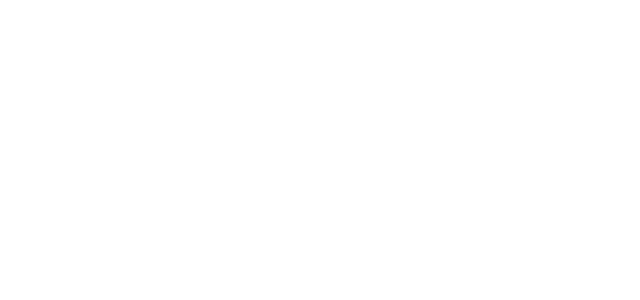
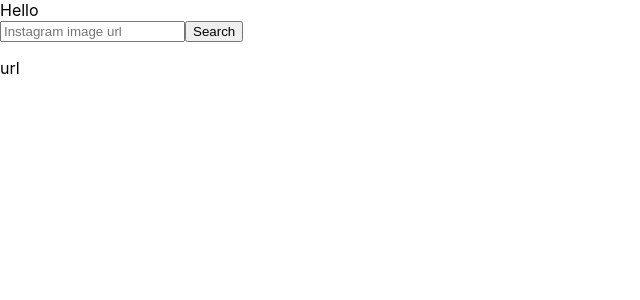
Before and after one commit to LucasGuerraCavalcante/instagram-image-downloader, a React (Create React App) app in the folder frontend/: page / in a window 1280 px wide. Shown: the top 300 px of the page, without its empty margins (0-640 px from the left). Built offline with nearby package versions, Linux system fonts and the light colour scheme.

Commit message:
importing components

```diff
--- a/frontend/src/App.js
+++ b/frontend/src/App.js
@@ -1,10 +1,24 @@
-import React from 'react';
+import React, { useState } from 'react';
 import './App.css';
 
+import Form from './components/Form';
+import ImagesDisplay from './components/ImagesDisplay';
+
 function App() {
+
+  const [images, setImages] = useState([]);
+
   return (
     <div className="App">
+        Hello
 
+        <Form
+          setImages={setImages}
+        />
+
+        <ImagesDisplay
+          images={images}
+        />
     </div>
   );
 }
```
